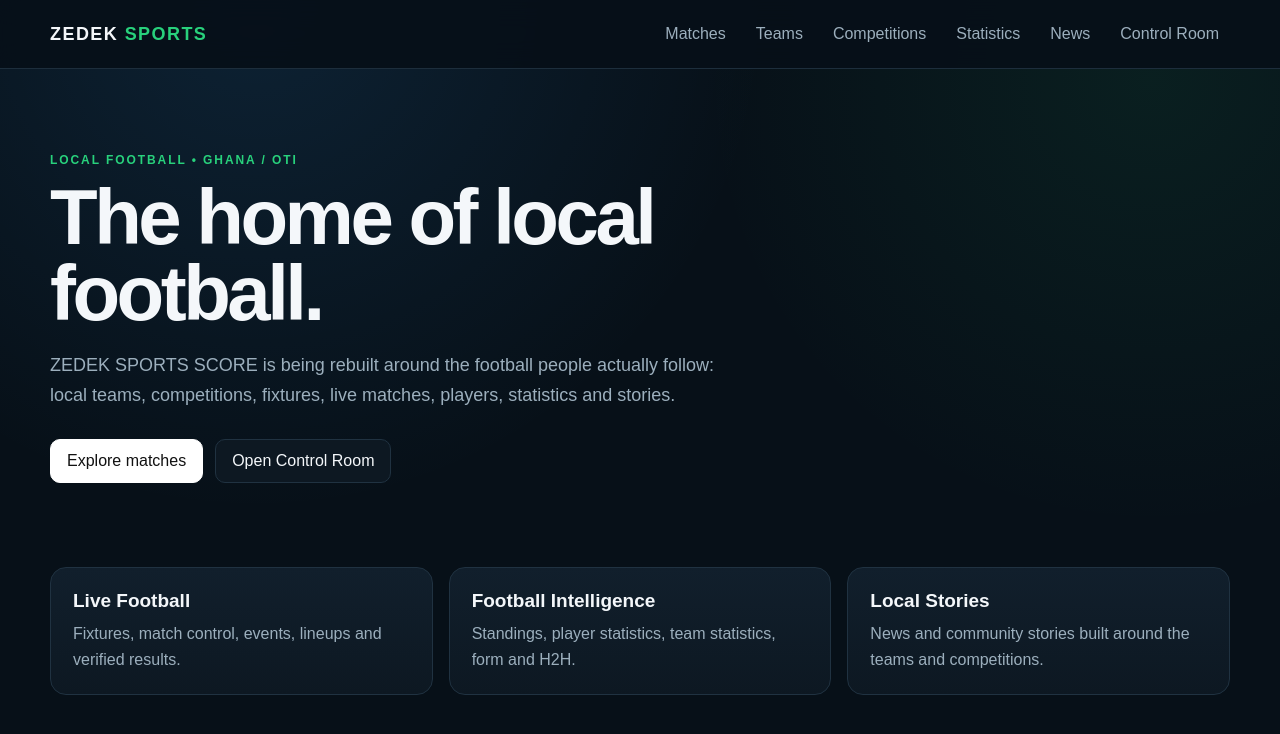
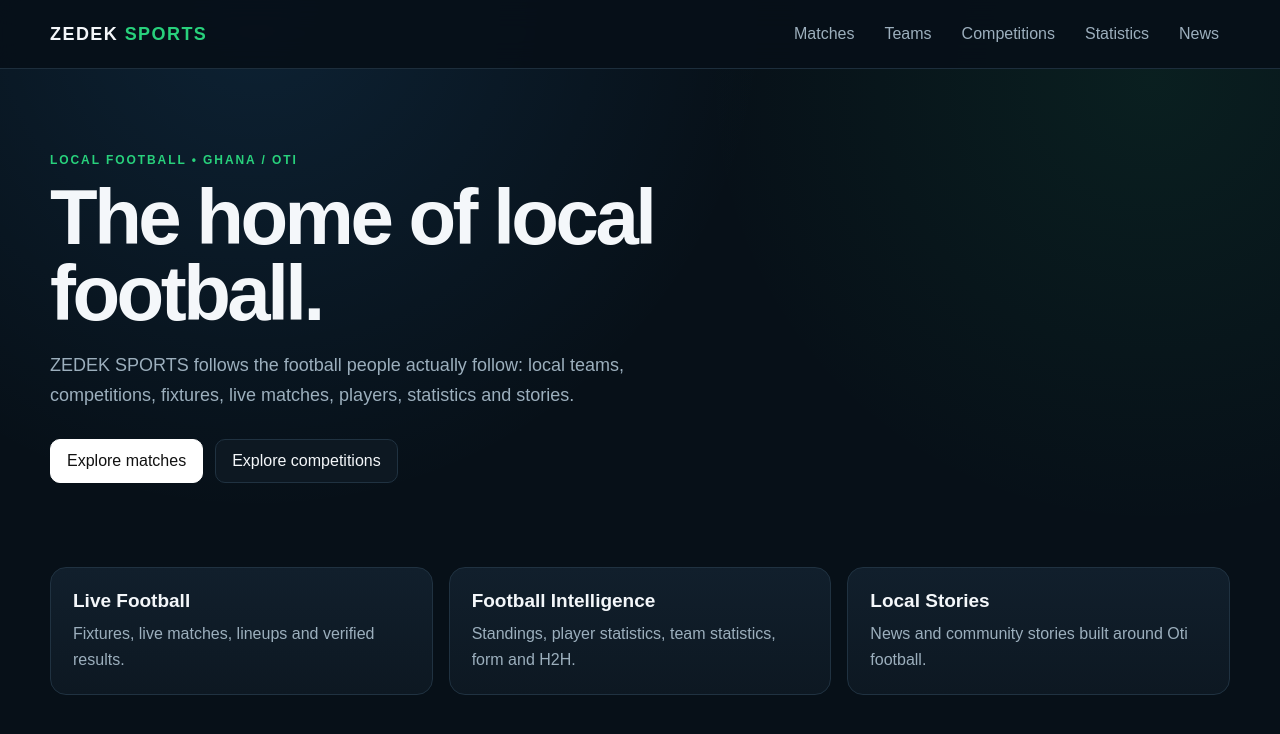
Before and after one commit to zedeksports/zedek-deki-man-1, a Next.js app: page / in a window 1280 px wide. Shown: the top 734 px of the page. Built offline with nearby package versions, Linux system fonts and the light colour scheme.

Commit message:
architecture: make root app public-only

```diff
--- a/app/page.js
+++ b/app/page.js
@@ -3,8 +3,7 @@ const nav = [
   ["Teams", "/teams"],
   ["Competitions", "/competitions"],
   ["Statistics", "/statistics"],
-  ["News", "/news"],
-  ["Control Room", "/control-room"]
+  ["News", "/news"]
 ];
 
 export default function HomePage() {
@@ -14,9 +13,7 @@ export default function HomePage() {
         <div className="container nav">
           <a className="brand" href="/">ZEDEK <span>SPORTS</span></a>
           <nav className="nav-links" aria-label="Main navigation">
-            {nav.map(([label, href]) => (
-              <a key={href} href={href}>{label}</a>
-            ))}
+            {nav.map(([label, href]) => <a key={href} href={href}>{label}</a>)}
           </nav>
         </div>
       </header>
@@ -25,30 +22,21 @@ export default function HomePage() {
         <div className="eyebrow">Local football • Ghana / Oti</div>
         <h1>The home of local football.</h1>
         <p>
-          ZEDEK SPORTS SCORE is being rebuilt around the football people actually
-          follow: local teams, competitions, fixtures, live matches, players,
+          ZEDEK SPORTS follows the football people actually follow:
+          local teams, competitions, fixtures, live matches, players,
           statistics and stories.
         </p>
         <div className="actions">
           <a className="button primary" href="/matches">Explore matches</a>
-          <a className="button" href="/control-room">Open Control Room</a>
+          <a className="button" href="/competitions">Explore competitions</a>
         </div>
       </section>
 
       <section className="container section">
         <div className="grid">
-          <article className="card">
-            <h2>Live Football</h2>
-            <p>Fixtures, match control, events, lineups and verified results.</p>
-          </article>
-          <article className="card">
-            <h2>Football Intelligence</h2>
-            <p>Standings, player statistics, team statistics, form and H2H.</p>
-          </article>
-          <article className="card">
-            <h2>Local Stories</h2>
-            <p>News and community stories built around the teams and competitions.</p>
-          </article>
+          <article className="card"><h2>Live Football</h2><p>Fixtures, live matches, lineups and verified results.</p></article>
+          <article className="card"><h2>Football Intelligence</h2><p>Standings, player statistics, team statistics, form and H2H.</p></article>
+          <article className="card"><h2>Local Stories</h2><p>News and community stories built around Oti football.</p></article>
         </div>
       </section>
     </main>
```
